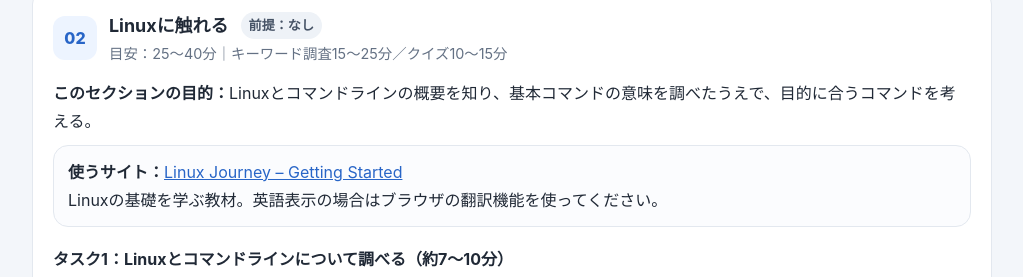
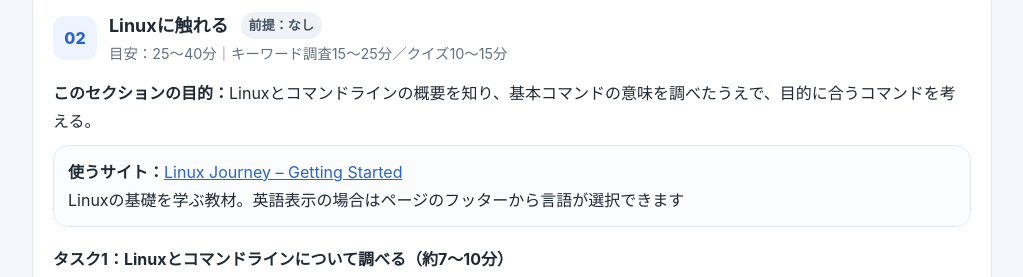
Before and after one commit to dho-99/it-learning-guide, a plain HTML site: page index.html in a window 1280 px wide. Shown: the part 4002-4279 px from the top of the page, without its empty margins (128-1151 px from the left). Drawn offline with Linux system fonts and the light colour scheme.

Commit message:
index.html を更新

```diff
--- a/index.html
+++ b/index.html
@@ -147,7 +147,7 @@ footer{text-align:center;color:var(--muted);font-size:.85rem;margin:28px 0}
 <article class="day" id="sec2">
 <div class="day-head"><div class="num">02</div><div><h3>Linuxに触れる <span class="tag prereq">前提：なし</span></h3><div class="meta">目安：25〜40分｜キーワード調査15〜25分／クイズ10〜15分</div></div></div>
 <p><strong>このセクションの目的：</strong>Linuxとコマンドラインの概要を知り、基本コマンドの意味を調べたうえで、目的に合うコマンドを考える。</p>
-<div class="resource"><strong>使うサイト：</strong><a href="https://labex.io/linuxjourney/courses/getting-started" target="_blank" rel="noopener">Linux Journey – Getting Started</a><br>Linuxの基礎を学ぶ教材。英語表示の場合はブラウザの翻訳機能を使ってください。</div>
+<div class="resource"><strong>使うサイト：</strong><a href="https://labex.io/linuxjourney/courses/getting-started" target="_blank" rel="noopener">Linux Journey – Getting Started</a><br>Linuxの基礎を学ぶ教材。英語表示の場合はページのフッターから言語が選択できます</div>
 <h4>タスク1：Linuxとコマンドラインについて調べる（約7〜10分）</h4>
 <ol>
 <li>Linux Journeyで「Getting Started」や「What is Linux?」にあたるレッスンを探す。</li>
```
